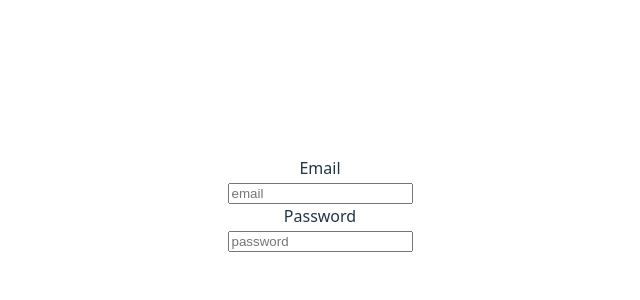
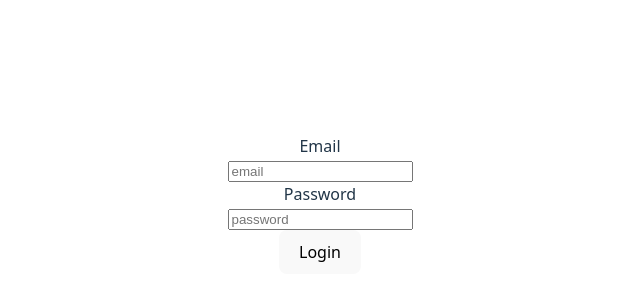
Before and after one commit to egoitzaulestia/the-social-network, a React (Vite) app: page /login in a window 1280 px wide. Shown: the part 196-496 px from the top of the page, without its empty margins (320-960 px from the left). Built offline with nearby package versions, Linux system fonts and the light colour scheme.

Commit message:
login.jsx almost ready

```diff
--- a/src/components/Login.jsx
+++ b/src/components/Login.jsx
@@ -12,8 +12,14 @@ const Login = () => {
     console.log(`${name}: ${value}`);
     setFormData((prevState) => ({ ...prevState, [name]: value }));
   };
+
+  const handleOnSumbit = (e) => {
+    e.preventDefault();
+    console.log(`formData: ${formData}`);
+  };
+
   return (
-    <form>
+    <form onSubmit={handleOnSumbit}>
       <div>
         <label htmlFor="email">Email</label>
         <br />
@@ -39,6 +45,7 @@ const Login = () => {
           onChange={handleOnChange}
         />
       </div>
+      <button type="submit">Login</button>
     </form>
   );
 };
--- a/src/redux/auth/authSlice.js
+++ b/src/redux/auth/authSlice.js
@@ -8,7 +8,7 @@ const initialState = {
 export const registerUser = createAsyncThunk(
   "auth/registerUser",
   async (userData) => {
-    console.log("Registering user with data:", userData);
+    console.log("from store", userData);
 
     //   async (userData, thunkAPI) => {
     //     try {
--- a/src/redux/store.js
+++ b/src/redux/store.js
@@ -1,5 +1,7 @@
 import { configureStore } from "@reduxjs/toolkit";
+// import authReducer from "./auth/authSlice";
+import auth from "./auth/authSlice";
 
 export const store = configureStore({
-  reducer: {},
+  reducer: { auth },
 });
```
